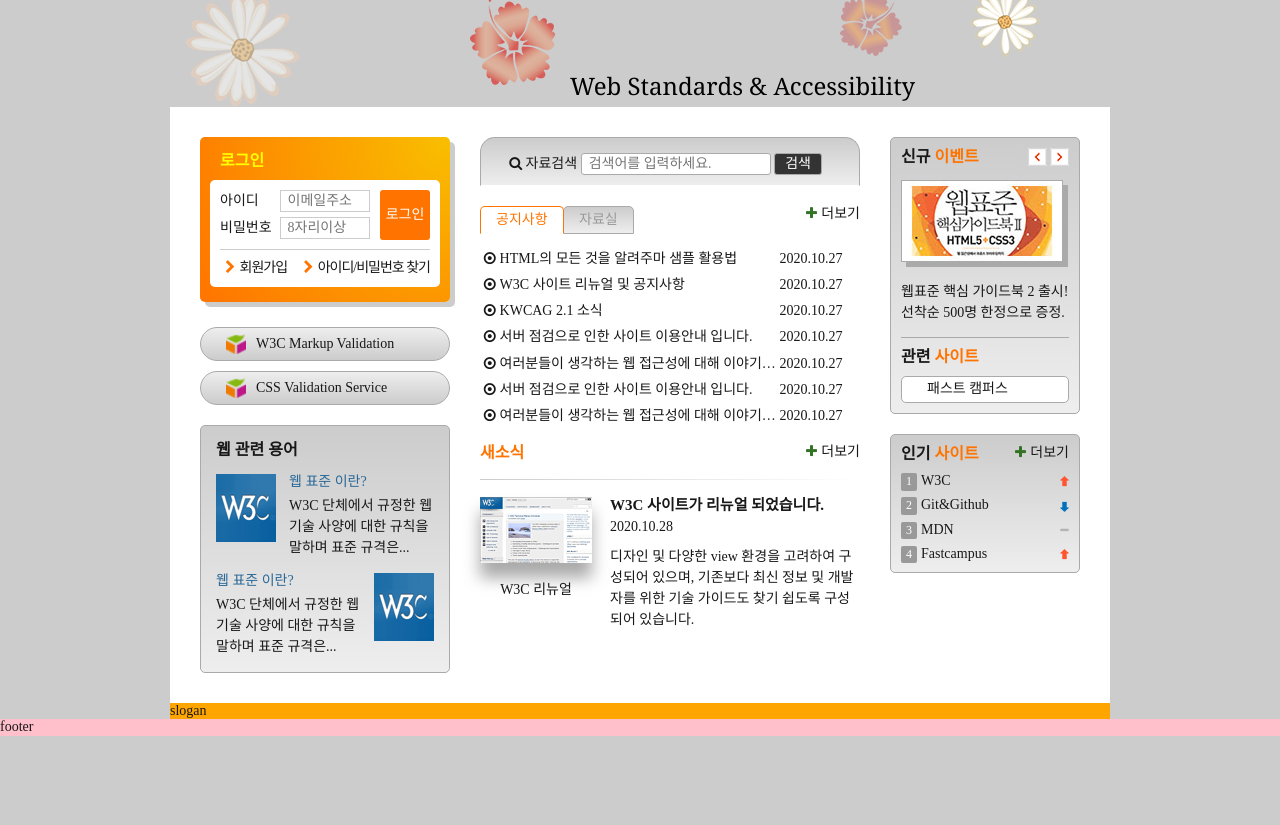
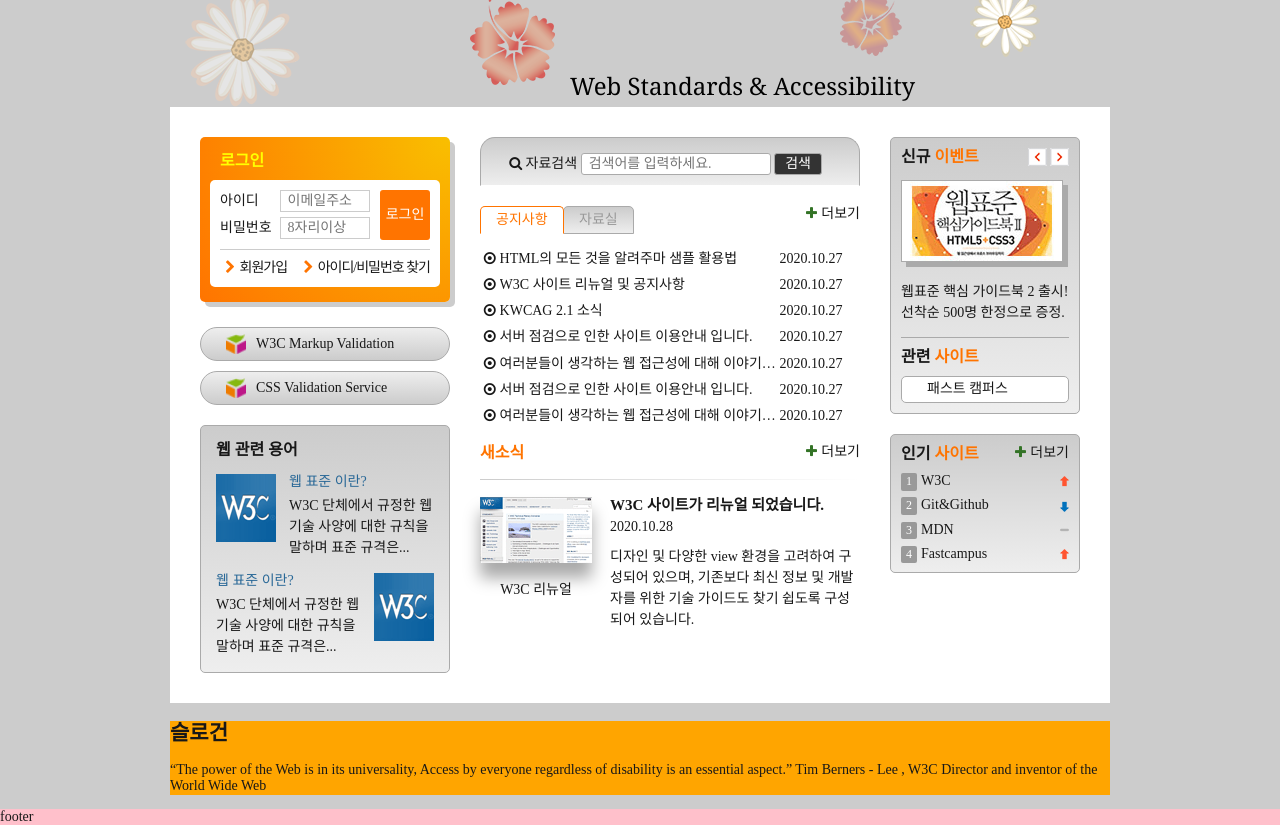
Before and after one commit to margu31/FDS, a plain HTML site: page index.html in a window 1280 px wide. Shown: the part 137-962 px from the top of the page. Before the commit the page ends 873 px from the top, so only its background shows below. Drawn offline with nearby package versions, Linux system fonts and the light colour scheme; a web font is replaced by a local one.

Commit message:
슬로건 마크업

```diff
--- a/index.html
+++ b/index.html
@@ -352,7 +352,16 @@
       </section>
     </div>
   </main>
-  <div class="slogan">slogan</div>
+  <article class="slogan">
+    <h2 class="slogan-heading" title="웹 카페에서 웹 표준을">슬로건</h2>
+    <p class="slogan-brief">
+      <q cite="https://w3.org/WAI/">The power of the Web is in its universality, Access by everyone regardless of disability is an essential aspect.</q>
+      Tim Berners - Lee , W3C Director and inventor of the World Wide Web
+    </p>
+    <footer class="a11y-hidden">
+      출처 : W3C, http://w3.org/WAI/
+    </footer>
+  </article>
   <footer class="footer">
     <div class="footer-wrapper">footer</div>
   </footer>
```
